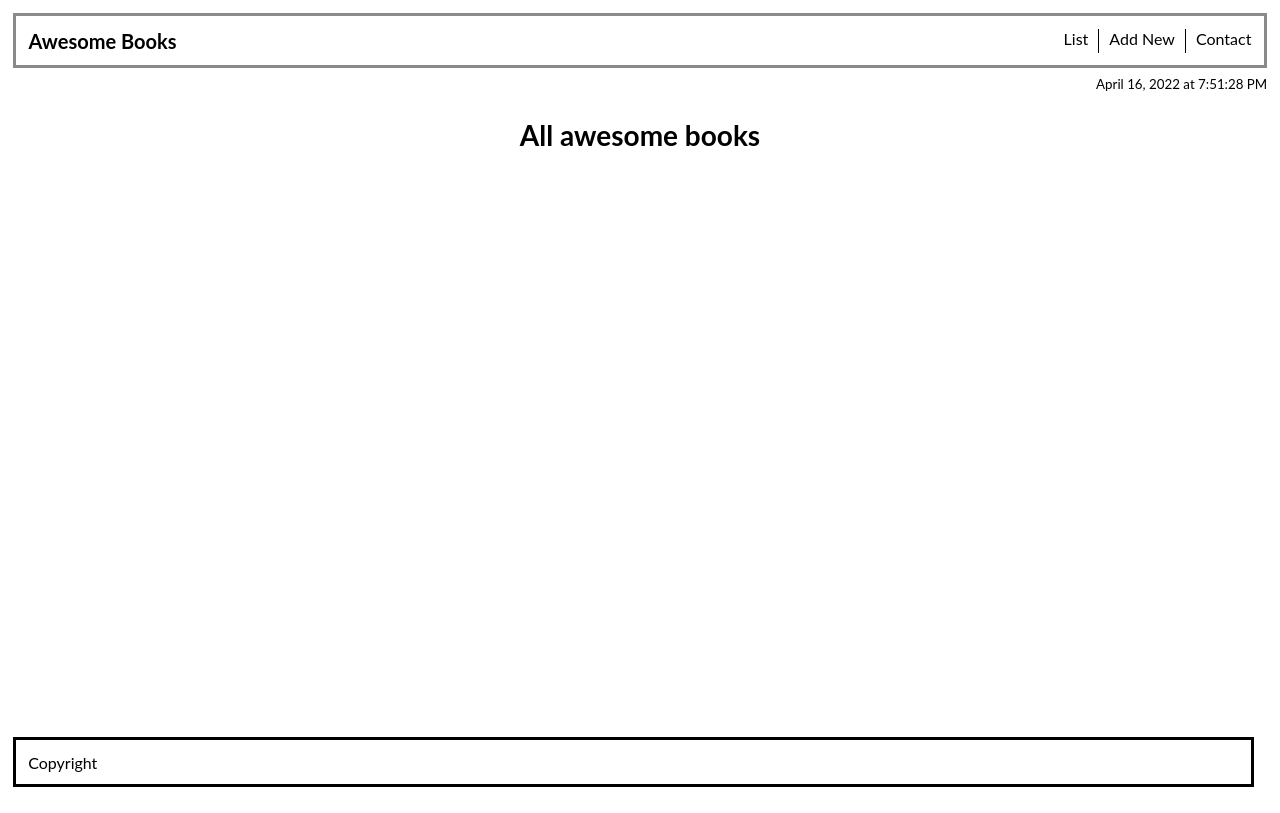
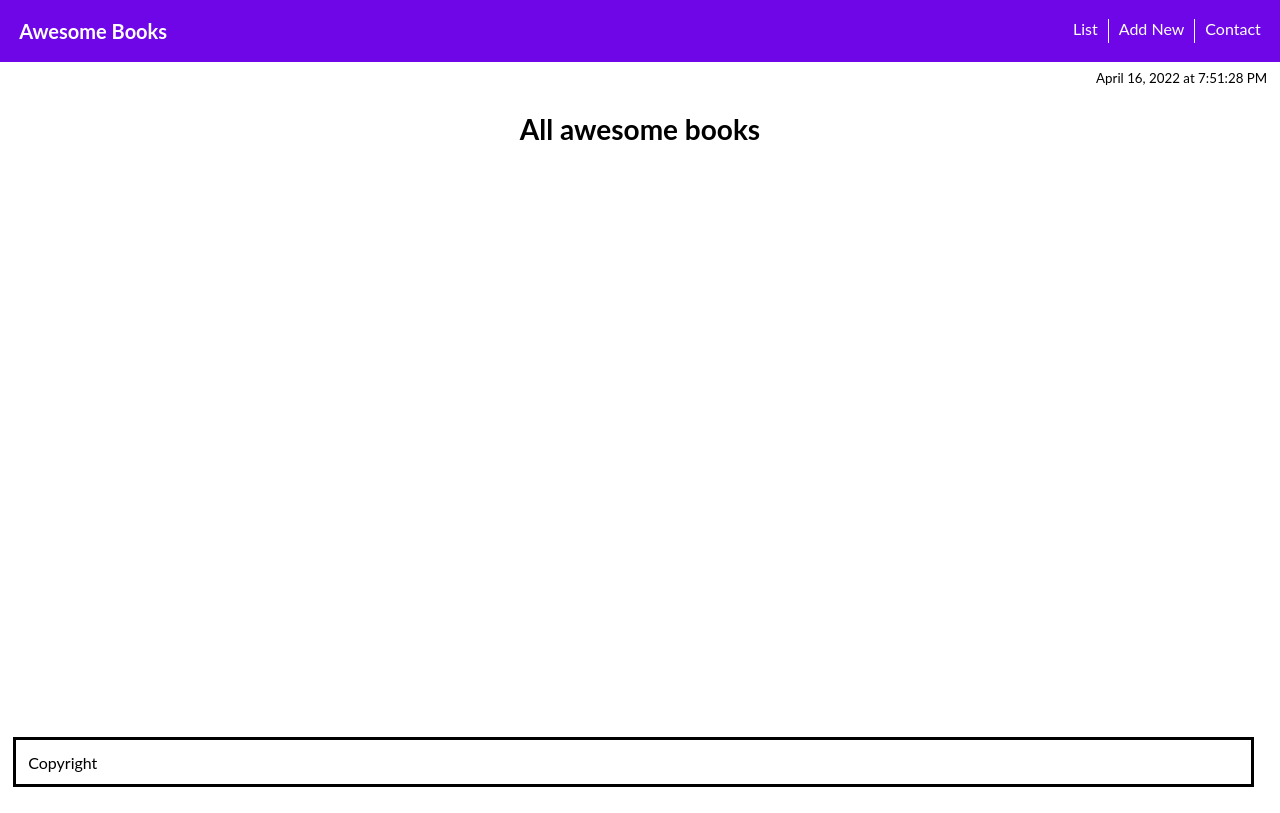
Before and after one commit to victorokoroji/awesome-books, a website built with webpack: page src/index.html in a window 1280 px wide. Built offline with nearby package versions, Linux system fonts and the light colour scheme.

Commit message:
Add header styling

```diff
--- a/src/style.css
+++ b/src/style.css
@@ -20,7 +20,7 @@ ul {
 
 a {
   text-decoration: none;
-  color: #000;
+   color: white;;
 }
 
 body {
@@ -31,10 +31,9 @@ body {
 
 nav {
   display: flex;
-  margin: 1%;;
   margin-bottom: 0;
-  padding: 1%;;
-  border: solid 3px #00000075;
+  padding: 1.5%;
+  background-color: #6f06e7;
 }
 
 nav > .left-nav {
@@ -53,11 +52,7 @@ nav > .right-nav {
 
 .right-nav > .border-item {
   padding-right: 10px;
-  border-right: solid 1px #000;
-}
-
-.right-nav li a:hover {
-  color: blue;
+  border-right: solid 1px #fff;
 }
 
 .current-date {
```
